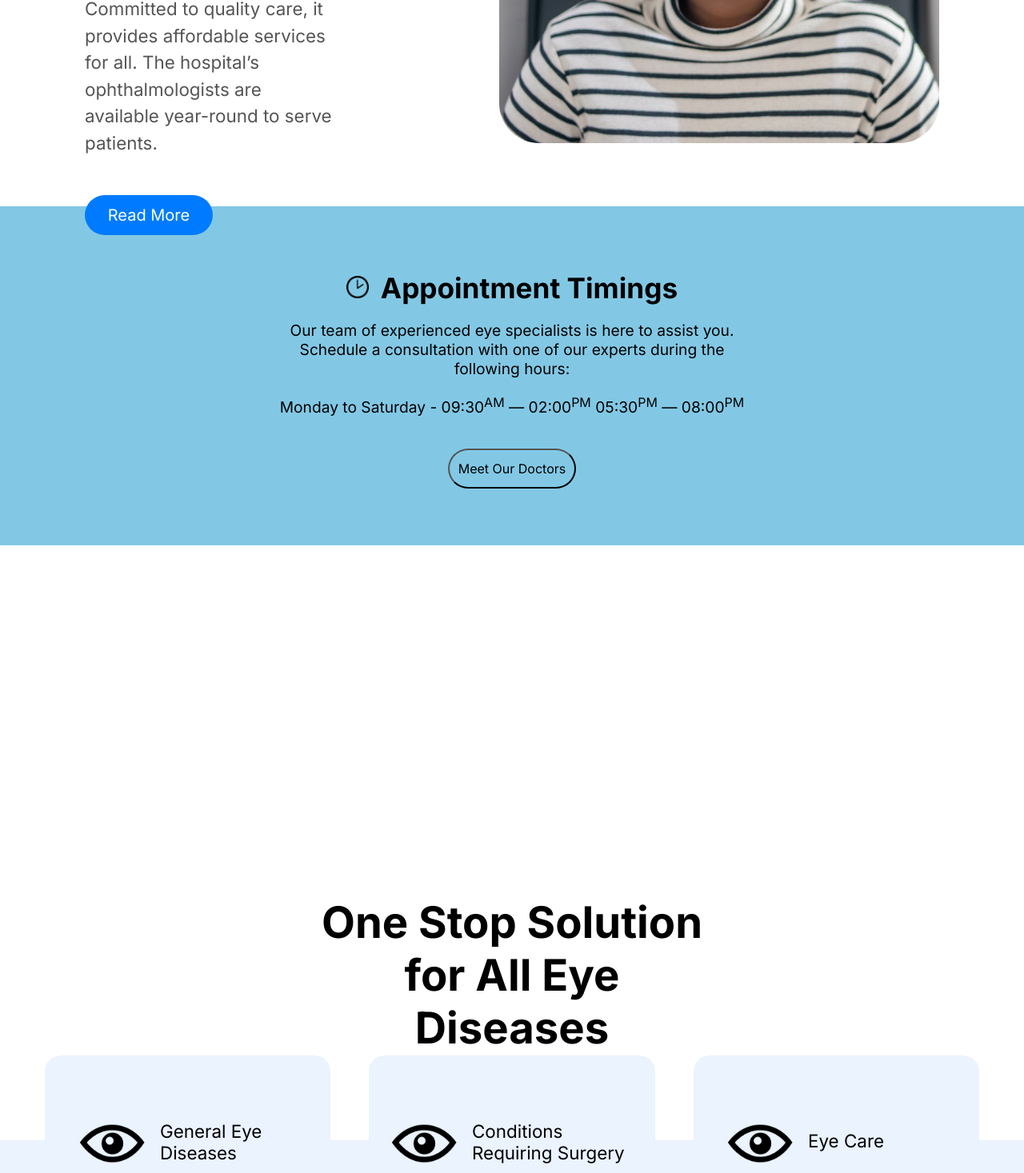
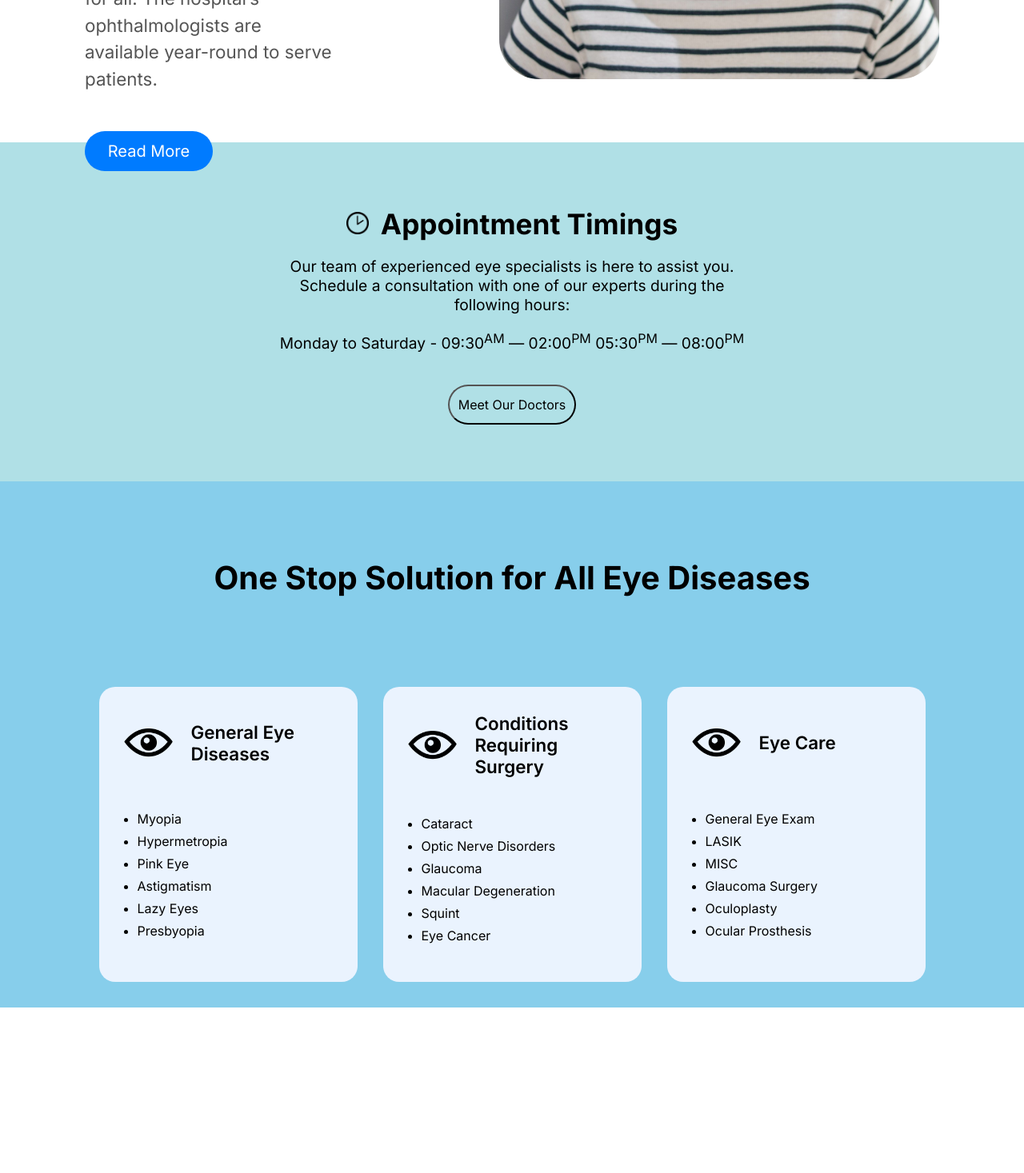
Before and after one commit to kushrevankar/vithobanetralaya, a React (Create React App) app in the folder client/: page / in a window 1280 px wide. Shown: the part 1330-2797 px from the top of the page at 80% size. Built offline with nearby package versions, Linux system fonts and the light colour scheme.

Commit message:
refined homepage design, other pages left

```diff
--- a/client/package.json
+++ b/client/package.json
@@ -7,13 +7,14 @@
     "@emotion/styled": "^11.14.0",
     "@fontsource/roboto": "^5.1.0",
     "@mui/icons-material": "^6.4.4",
-    "@mui/material": "^6.4.4",
+    "@mui/material": "^6.4.7",
     "@testing-library/jest-dom": "^5.17.0",
     "@testing-library/react": "^13.4.0",
     "@testing-library/user-event": "^13.5.0",
     "lucide-react": "^0.468.0",
     "react": "^18.3.1",
     "react-dom": "^18.3.1",
+    "react-icons": "^5.5.0",
     "react-router-dom": "^7.0.2",
     "react-scripts": "5.0.1",
     "web-vitals": "^2.1.4"
--- a/client/public/index.html
+++ b/client/public/index.html
@@ -2,6 +2,7 @@
 <html lang="en">
   <head>
     <link href="https://fonts.googleapis.com/css2?family=Inter:wght@400;500;600;700&display=swap" rel="stylesheet">
+    <link href="https://fonts.googleapis.com/css2?family=Spectral:wght@400;600;700&display=swap" rel="stylesheet">
     <meta charset="utf-8" />
     <link rel="icon" href="%PUBLIC_URL%/logo.png" />
     <meta name="viewport" content="width=device-width, initial-scale=1" />
--- a/client/src/components/abovefooter/abovefooter.module.css
+++ b/client/src/components/abovefooter/abovefooter.module.css
@@ -3,7 +3,7 @@
     height: 70vh;
     align-items: center;
     padding: 2rem;
-    background-color: #eaf3fe;
+    background: white;
 }
 
 .heading {
@@ -22,7 +22,7 @@
     text-align: center;
     border: none;
     font-size: 1.5rem;
-    background-color: royalblue;
+    background-color: #004aad;
     color: #eaf3fe;
     margin-left: 100px;
     cursor: pointer;
--- a/client/src/components/diseases/Diseases.jsx
+++ b/client/src/components/diseases/Diseases.jsx
@@ -6,34 +6,49 @@ const Diseases = () => {
     const generaldiseases = ['Myopia', 'Hypermetropia', 'Pink Eye', 'Astigmatism', 'Lazy Eyes', 'Presbyopia'];
     const surgerydiseases = ['Cataract', 'Optic Nerve Disorders', 'Glaucoma', 'Macular Degeneration', 'Squint', 'Eye Cancer'];
     const eyecare = ['General Eye Exam', 'LASIK', 'MISC', 'Glaucoma Surgery', 'Oculoplasty', 'Ocular Prosthesis'];
+
   return (
     <div className={styles.container}>
-        <div className={styles.heading}>One Stop Solution for All Eye Diseases</div>
+        <h1 className={styles.heading}>One Stop Solution for All Eye Diseases</h1>
         <div className={styles.sections}>
             <div className={styles.general}>
-                <img src={eye} alt="eye"/>
-                <div className={styles.generaltitle}>General Eye Diseases</div>
+                <div className={styles.cardHeader}>
+                    <img src={eye} alt="eye icon"/>
+                    <div className={styles.generaltitle}>General Eye Diseases</div>
+                </div>
                 <div className={styles.list}>
                     <ul>
-                        {generaldiseases.map((item, index) => (<li key={index}>{item}</li>))}
+                        {generaldiseases.map((item, index) => (
+                            <li key={index}>{item}</li>
+                        ))}
                     </ul>
                 </div>
             </div>
+
             <div className={styles.surgery}>
-                <img src={eye} alt="eye"/>
-                <div className={styles.surgerytitle}>Conditions Requiring Surgery</div>
+                <div className={styles.cardHeader}>
+                    <img src={eye} alt="eye icon"/>
+                    <div className={styles.surgerytitle}>Conditions Requiring Surgery</div>
+                </div>
                 <div className={styles.list}>
                     <ul>
-                        {surgerydiseases.map((item, index) => (<li key={index}>{item}</li>))}
+                        {surgerydiseases.map((item, index) => (
+                            <li key={index}>{item}</li>
+                        ))}
                     </ul>
                 </div>
             </div>
+
             <div className={styles.eyecare}>
-                <img src={eye} alt="eye"/>
-                <div className={styles.eyecaretitle}>Eye Care</div>
+                <div className={styles.cardHeader}>
+                    <img src={eye} alt="eye icon"/>
+                    <div className={styles.eyecaretitle}>Eye Care</div>
+                </div>
                 <div className={styles.list}>
                     <ul>
-                        {eyecare.map((item, index) => (<li key={index}>{item}</li>))}
+                        {eyecare.map((item, index) => (
+                            <li key={index}>{item}</li>
+                        ))}
                     </ul>
                 </div>
             </div>
--- a/client/src/components/diseases/diseases.module.css
+++ b/client/src/components/diseases/diseases.module.css
@@ -3,117 +3,82 @@
     flex-direction: column;
     align-items: center;
     padding: 2rem;
-    background-color: white;
-    height: 85vh;
+    background-color: #87ceeb;
+    min-height: 70vh;
 }
 
 .heading {
-    position: absolute;
-    top: 2450px;
-    font-family: Inter;
-    font-size: 3.4rem;
-    max-width: 40%;
+    font-family: Inter, sans-serif;
+    font-size: 2.5rem;
     text-align: center;
-    margin-bottom: 2rem;
+    margin-top: 4rem;
+    margin-bottom: 4rem;
     font-weight: bold;
+    max-width: 80%;
+}
+
+.sections {
+    display: flex;
+    justify-content: center;
+    margin-top: 3rem;
+    gap: 2rem;
+    width: 100%;
+    max-width: 1200px;
+    flex-wrap: wrap;
 }
 
 .general, .surgery, .eyecare {
     flex: 1;
+    min-width: 225px;
+    max-width: 275px;
     border-radius: 20px;
-    padding: 1rem;
-    margin: 0 1rem;
+    padding: 2rem 1.5rem;
     background-color: #eaf3fe;
     display: flex;
     flex-direction: column;
-    justify-content: space-between;
-    height: 380px;
-    width: 200px;
 }
 
-.general img {
-    height: 100px;
-    width: 100px;
-    position: absolute;
-    top: 60px;
-    left: 50px;
+.cardHeader {
+    display: flex;
+    align-items: center;
+    margin-bottom: 2rem;
 }
 
-.surgery img {
-    height: 100px;
-    width: 100px;
-    position: absolute;
-    top: 60px;
-    left: 440px;
+.cardHeader img {
+    height: 75px;
+    width: 75px;
+    margin-right: 1rem;
 }
 
-.eyecare img {
-    height: 100px;
-    width: 100px;
-    position: absolute;
-    top: 60px;
-    left: 860px;
-}
-
-
-.generaltitle {
-    font-family: Inter;
-    display: flex;
-    flex-direction: column;
-    align-items: center;
-    justify-content: center;
+.generaltitle, .surgerytitle, .eyecaretitle {
+    font-family: Inter, sans-serif;
     font-size: 1.4rem;
-    max-width: 140px;
-    margin: 1rem 0;
-    position: absolute;
-    left: 160px;
-    top: 65px;
-}
-
-.surgerytitle {
-    font-family: Inter;
-    display: flex;
-    flex-direction: column;
-    align-items: center;
-    justify-content: center;
-    font-size: 1.4rem;
-    max-width: 220px;
-    margin: 1rem 0;
-    word-wrap: break-word;
-    position: absolute;
-    left: 550px;
-    top: 65px;
-}
-
-.eyecaretitle {
-    font-family: Inter;
-    display: flex;
-    flex-direction: column;
-    align-items: center;
-    justify-content: center;
-    font-size: 1.4rem;
-    max-width: 70%;
-    margin: 1rem 0;
-    word-wrap: break-word;
-    position: absolute;
-    left: 970px;
-    top: 77px;
+    font-weight: 600;
 }
 
 .list {
-    align-items: center;
-    font-family: Inter;
-    font-size: 1.3rem;
-    margin-top: auto;
-    padding-bottom: 20px;
+    width: 100%;
+    font-family: Inter, sans-serif;
+    font-size: 1rem;
 }
 
-.sections {
-    position: absolute;
-    top: 2650px;
-    display: flex;
-    justify-content: space-between;
-    gap: 1rem;
-    width: 100%;
-    max-width: 1200px;
+.list ul {
+    padding-left: 1.5rem;
 }
+
+.list li {
+    margin-bottom: 0.5rem;
+}
+
+@media (max-width: 1024px) {
+    .sections {
+        flex-direction: column;
+        align-items: center;
+    }
+
+    .general, .surgery, .eyecare {
+        width: 100%;
+        max-width: 500px;
+        margin-bottom: 2rem;
+    }
+}
--- a/client/src/components/footer/footer.module.css
+++ b/client/src/components/footer/footer.module.css
@@ -1,5 +1,5 @@
 .footer {
-   background-color: royalblue;
+   background-color: #004aad;
    color: white;
    padding: 2rem 0;
 }
@@ -73,7 +73,6 @@
 }
 
 .copyright {
-   border-top: 1px solid #2563eb;
    margin-top: 1.5rem;
    padding-top: 1rem;
    text-align: center;
--- a/client/src/components/hero/Hero.jsx
+++ b/client/src/components/hero/Hero.jsx
@@ -1,6 +1,5 @@
 import React, { useEffect, useState } from "react";
 import styles from "./hero.module.css";
-import eyecare from "../../images/eyecare.jpg";
 
 const Hero = () => {
   const [scrollY, setScrollY] = useState(0);
@@ -22,9 +21,6 @@ const Hero = () => {
           opacity: Math.max(0, 1 - scrollY / 400)
         }}
       >
-        <div className={styles.image}>
-          <img src={eyecare} alt="eyecare" />
-        </div>
         <div className={styles.heading}>
           <div className={styles.title}>Get a crystal clear vision.</div>
           <div className={styles.details}>
--- a/client/src/components/herobel/herobel.module.css
+++ b/client/src/components/herobel/herobel.module.css
@@ -3,7 +3,7 @@
     align-items: center;
     justify-content: center;
     padding: 2rem;
-    background-color: white;
+    background: white;
     height: 80vh;
 }
 
--- a/client/src/components/navbar/navbar.module.css
+++ b/client/src/components/navbar/navbar.module.css
@@ -23,7 +23,8 @@
 }
 
 .logotext {
-    font-family: Inter;
+    font-family: 'Spectral', sans-serif;
+    letter-spacing: -1px;
     position: absolute;
     left: 110px;
     font-size:25px;
--- a/client/src/components/timings/timings.module.css
+++ b/client/src/components/timings/timings.module.css
@@ -4,7 +4,7 @@
     align-items: center;
     justify-content: center;
     padding: 2rem;
-    background-color: #82c8e5;
+    background-color: #b0e0e6;
     height: 45vh;
 }
 
@@ -51,7 +51,7 @@
     width: 160px;
     font-size: 1rem;
     color: black;
-    background-color: #82c8e5;
+    background-color: transparent;
     border-radius: 25px;
     cursor: pointer;
     transition: background-color 0.3s ease;
```
Also changed, not shown: client/src/components/hero/hero.module.css (+15 -10 lines), client/src/images/herobg.jpg (added), 1 other file (tests, documents, lock files or other folders).
